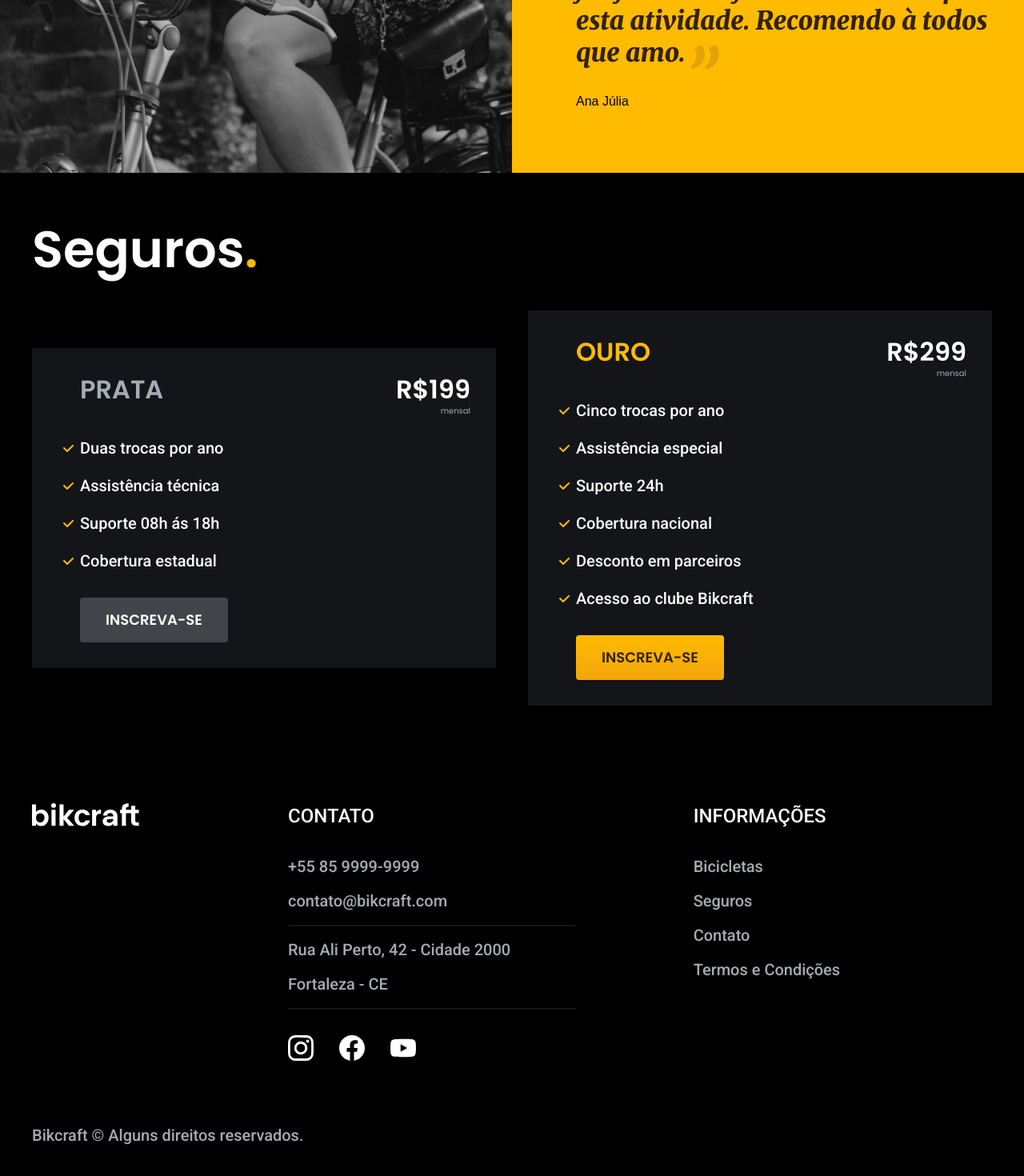
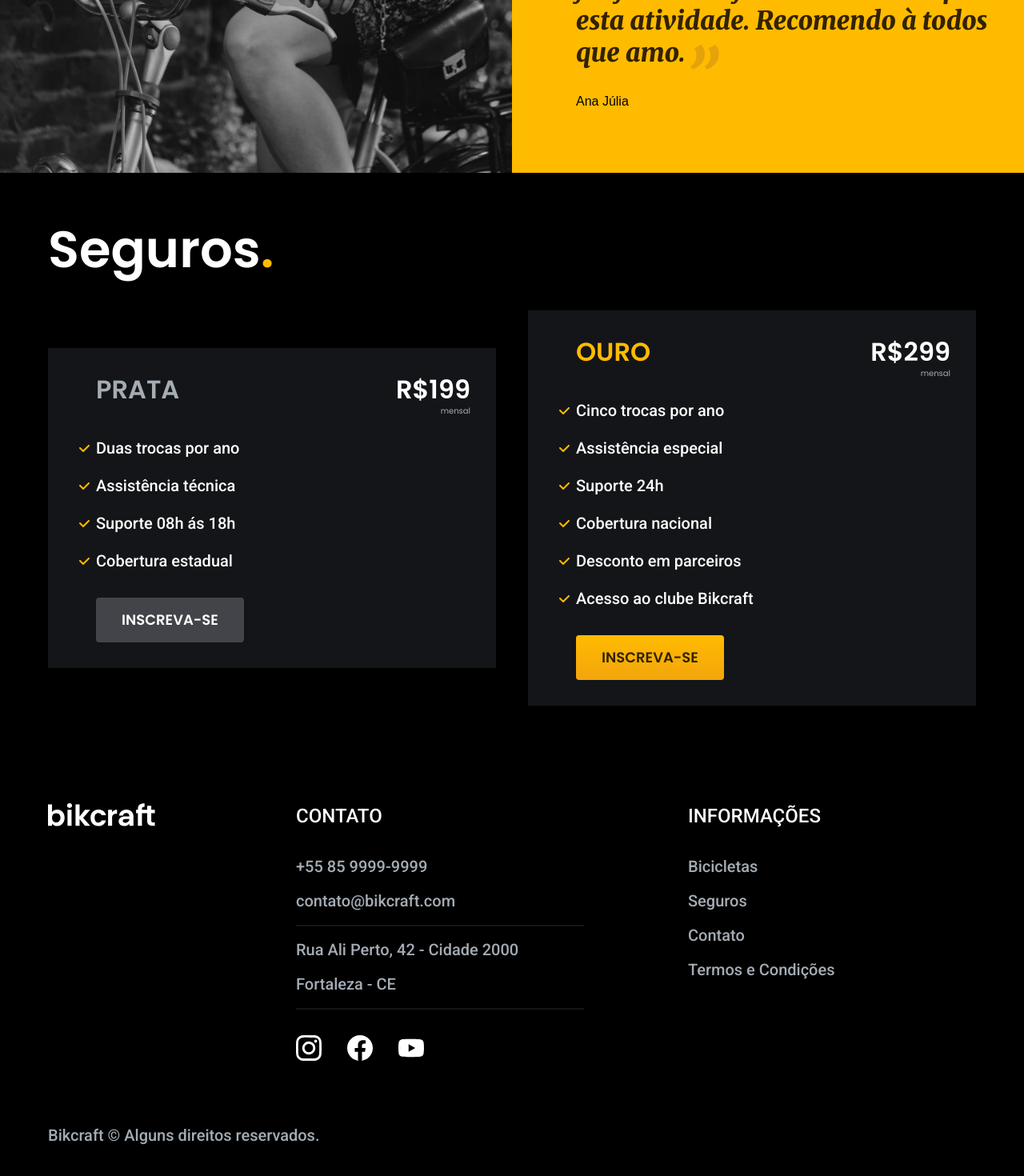
Before and after one commit to Leoodaviid/bikcraft, a React (Create React App) app: page / in a window 1280 px wide. Shown: the part 3609-5079 px from the top of the page at 80% size. Built offline with nearby package versions, Linux system fonts and the light colour scheme.

Commit message:
ajustes container

```diff
--- a/src/components/Footer/styles.ts
+++ b/src/components/Footer/styles.ts
@@ -3,11 +3,11 @@ import styled from 'styled-components'
 export const Container = styled.footer`
   background-color: ${({ theme }) => theme.colors.black};
   color: ${({ theme }) => theme.colors.white};
+  padding: 3.75rem 0 3.75rem 0;
   .footer {
     display: grid;
     grid-template-columns: 3fr 5fr 4fr;
     gap: 2.5rem;
-    padding: 3.75rem 0 3.75rem 0;
   }
   .footer h3 {
     margin-bottom: 2rem;
--- a/src/pages/Home/styles.ts
+++ b/src/pages/Home/styles.ts
@@ -236,8 +236,8 @@ export const Testimony = styled.section`
 export const Safe = styled.article`
   background-color: ${({ theme }) => theme.colors.black};
   color: ${({ theme }) => theme.colors.white};
+  padding: 3.75rem 0 3.75rem 0;
   .safe {
-    padding: 3.75rem 0 3.75rem 0;
     display: grid;
     grid-template-columns: 1fr 1fr;
     gap: 2.5rem;
```
